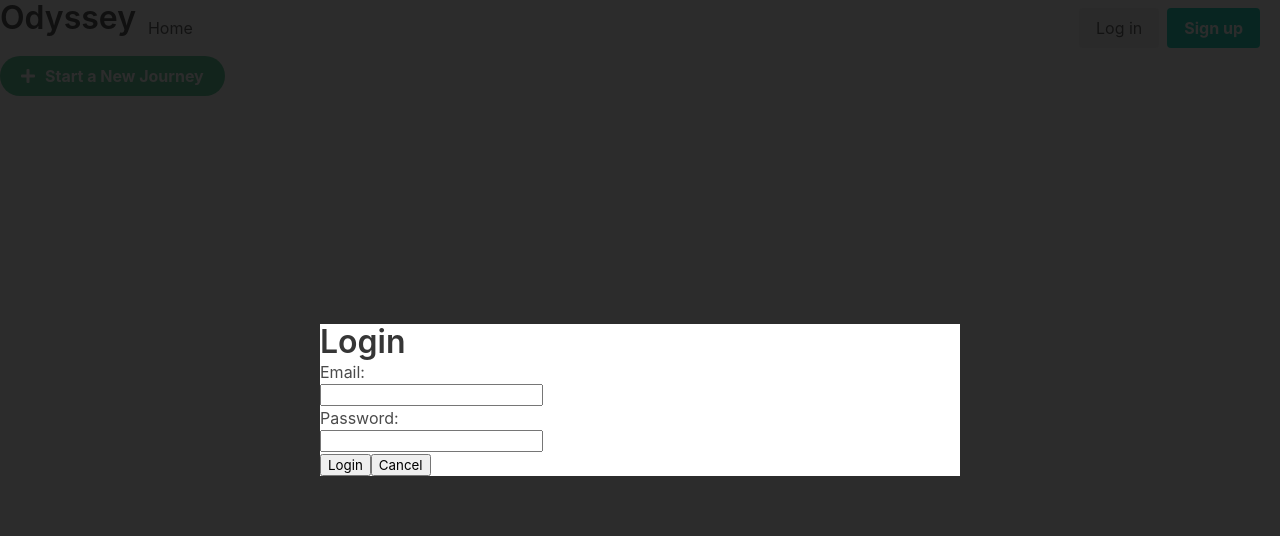
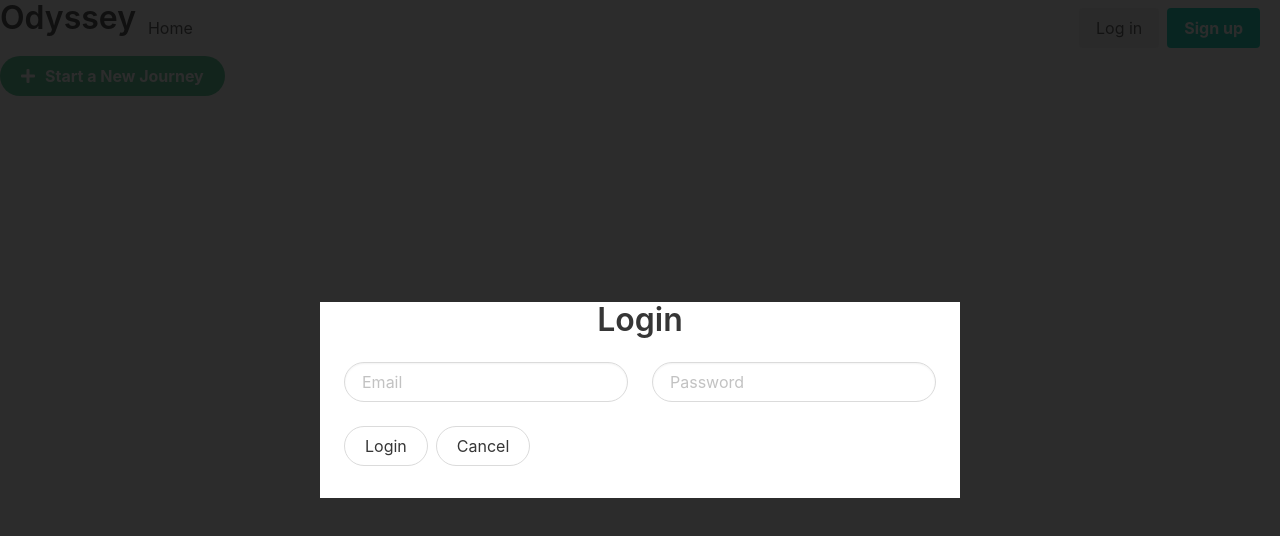
Before and after one commit to hill1635/trip-planner, a React (Create React App) app in the folder client/: page / in a window 1280 px wide. Both pictures are taken after a click on the button "Log in". Shown: the top 536 px of the page. Built offline with nearby package versions, Linux system fonts and the light colour scheme.

Commit message:
Login box styling.

```diff
--- a/client/src/components/LoginModal/index.js
+++ b/client/src/components/LoginModal/index.js
@@ -19,16 +19,20 @@ function LoginModal() {
     <div className={state}>
       <div className="modal-background"></div>
       <div className="modal-card loginBox">
-        <div className="modal-header">
+        <div className="modal-header has-text-centered">
           <h1 className="title">Login</h1>
         </div>
-        <div className="modal-content">
-          <p>Email:</p>
-          <input type="text"></input>
-          <p>Password:</p>
-          <input type="text"></input>
-          <button className="submit">Login</button>
-          <button className="cancelBtn" aria-label="close" onClick={close}>Cancel</button>
+        <div className="modal-content p-5">
+          <div className="centered columns">
+            <div className="centered column is-half">
+              <input className="input is-rounded" type="text" placeholder="Email"></input>
+            </div>
+            <div className="centered column is-half">
+              <input className="input is-rounded" type="text" placeholder="Password"></input>
+            </div>
+          </div>
+          <button className="submit button is-rounded">Login</button>
+          <button className="cancelBtn button is-rounded" aria-label="close" onClick={close}>Cancel</button>
         </div>
       </div>
     </div>
--- a/client/src/components/LoginModal/style.scss
+++ b/client/src/components/LoginModal/style.scss
@@ -2,6 +2,6 @@
   background-color: white;
 }
 
-input {
-    display: block;
+.centered {
+  margin: auto;
 }
```
